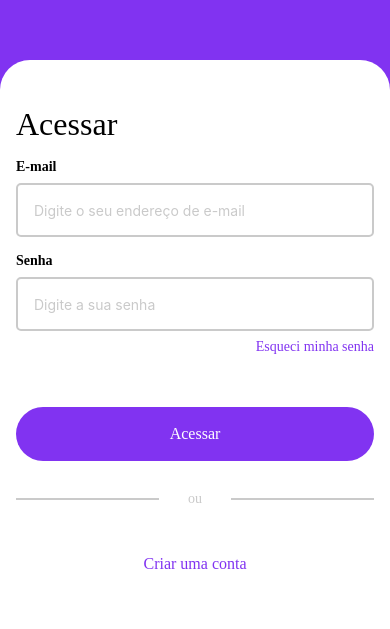
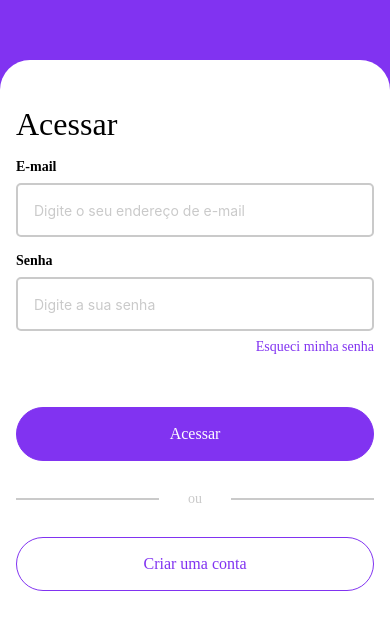
Before and after one commit to MateusZurdoSierra/uri-app, a React Native app: screen / in a window 390 px wide. Shown: the part 193-822 px from the top of the page. Built offline with nearby package versions, Linux system fonts and the light colour scheme.

Commit message:
correction border width

```diff
--- a/src/modules/global/components/Button/styles.ts
+++ b/src/modules/global/components/Button/styles.ts
@@ -10,7 +10,7 @@ export const Container = styled.TouchableOpacity<StyleProps>`
 	width: 100%;
 
 	border-radius: 30px;
-	border-width: 1px solid;
+	border-width: 1px;
 	border-color: ${({ theme }) => theme.colors.primary};
 	background-color: ${({ theme, typeButton }) =>
 		typeButton === TypeButton.OUTLINE
```
